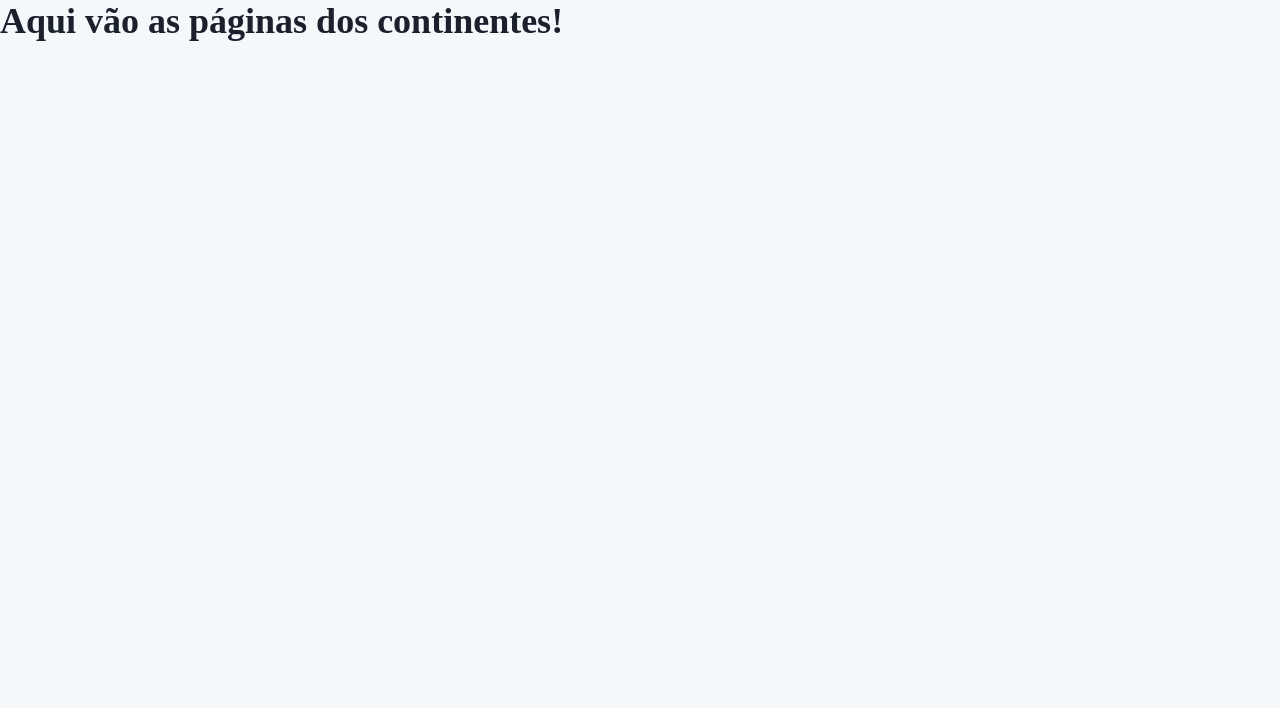
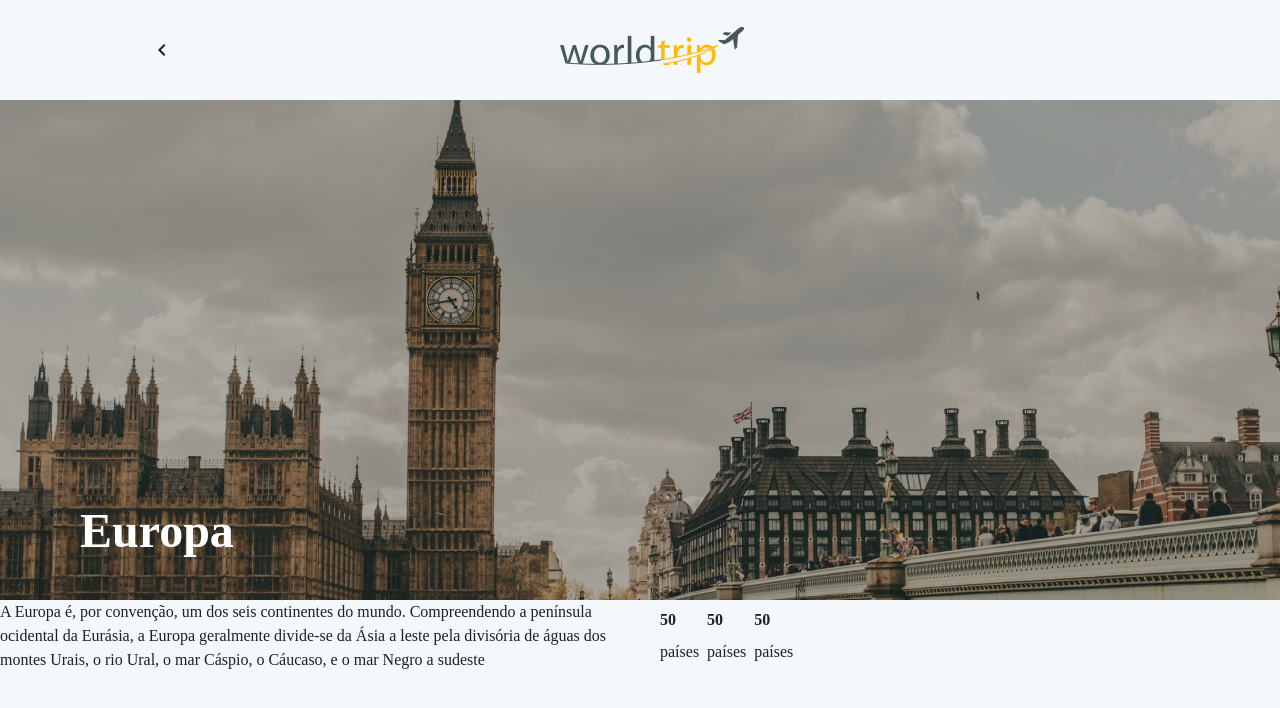
Before and after one commit to heber364/worldtrip, a Next.js app: page /1 in a window 1280 px wide. Shown: the top 708 px of the page. Built offline with nearby package versions, Linux system fonts and the light colour scheme.

Commit message:
Corrigindo bugs

```diff
--- a/src/components/Carousel/index.tsx
+++ b/src/components/Carousel/index.tsx
@@ -1,5 +1,5 @@
 import { Swiper, SwiperSlide } from "swiper/react";
-import  { Gradient }  from "./gradient"
+import  { Gradient }  from "./Gradient"
 
 import "swiper/css";
 import "swiper/css/navigation";
--- a/src/components/Header/index.tsx
+++ b/src/components/Header/index.tsx
@@ -1,8 +1,17 @@
 import { Flex, Image } from "@chakra-ui/react";
 import { ChevronLeftIcon } from "@chakra-ui/icons";
+import Link from "next/link";
+import { useRouter } from "next/router";
 
 export function Header() {
-  return (
+  const { asPath } = useRouter();
+
+  let isHomeActive = false;
+  if (String(asPath) === "/") {
+    isHomeActive = true;
+  }
+
+  return isHomeActive ? (
     <Flex
       as="header"
       h="100px"
@@ -11,13 +20,22 @@ export function Header() {
       alignItems="center"
       justifyContent="center"
     >
-      <ChevronLeftIcon
-        mr="auto"
-        w={6}
-        h={6}
+      <Image src="/images/logo.png" />
+    </Flex>
+  ) : (
+    <Flex
+      as="header"
+      h="100px"
+      w="100%"
+      p=" 0 150px"
+      alignItems="center"
+      justifyContent="center"
+    >
+     <Link href="/">
+       <ChevronLeftIcon cursor="pointer" mr="auto" w={6} h={6} />
+      </Link>
 
-      />
-      <Image src="/images/logo.png" mr="auto"/>
+      <Image src="/images/logo.png" mr="auto" />
     </Flex>
   );
 }
--- a/src/pages/[continent].tsx
+++ b/src/pages/[continent].tsx
@@ -1,7 +1,50 @@
-import { Heading } from "@chakra-ui/react";
+import { Box, Heading, SimpleGrid, Text, Flex, Stack, HStack } from "@chakra-ui/react";
 
-export default function Continent(){
-    return(
-        <Heading>Aqui vão as páginas dos continentes!</Heading>
-    )
+export default function Continent() {
+  return (
+    <>
+      <Box
+        bgImage="url('/images/europa2.png')"
+        bgRepeat="no-repeat"
+        bgSize="cover"
+        h="500px"
+        w="100%"
+      >
+        <Flex
+          maxW="1200px"
+          h="100%"
+          m="0 auto"
+          pl="40px"
+          pb="40px"
+          alignItems="end"
+        >
+          <Heading as="h1" color="white" fontSize="48px">
+            Europa
+          </Heading>
+        </Flex>
+      </Box>
+      <SimpleGrid columns={2} spacing={10} >
+        <Text>
+          A Europa é, por convenção, um dos seis continentes do mundo.
+          Compreendendo a península ocidental da Eurásia, a Europa geralmente
+          divide-se da Ásia a leste pela divisória de águas dos montes Urais, o
+          rio Ural, o mar Cáspio, o Cáucaso, e o mar Negro a sudeste
+        </Text>
+        <HStack>
+          <Stack>
+            <Text as="b">50</Text>
+            <Text as="span">países</Text>
+          </Stack>
+          <Stack>
+            <Text as="b">50</Text>
+            <Text as="span">países</Text>
+          </Stack>
+          <Stack>
+            <Text as="b">50</Text>
+            <Text as="span">países</Text>
+          </Stack>
+        </HStack>
+      </SimpleGrid>
+    </>
+  );
 }
--- a/src/pages/_app.tsx
+++ b/src/pages/_app.tsx
@@ -1,11 +1,14 @@
 import type { AppProps } from "next/app";
 import { ChakraProvider } from "@chakra-ui/react";
 import { theme } from "../styles/theme";
+import { Header } from "../components/Header";
+
 import "../styles/styles.scss";
 
 function MyApp({ Component, pageProps }: AppProps) {
   return (
     <ChakraProvider theme={theme}>
+      <Header />
       <Component {...pageProps} />
     </ChakraProvider>
   );
--- a/src/pages/index.tsx
+++ b/src/pages/index.tsx
@@ -1,4 +1,4 @@
-import { Header } from "../components/Header";
+
 import { Carousel } from "../components/Carousel";
 import {
   Box,
@@ -14,7 +14,7 @@ import {
 export default function Home() {
   return (
     <>
-      <Header />
+
       <Box
         bgImage="url('/images/Background.png')"
         bgRepeat="no-repeat"
```
Also changed, not shown: public/images/europa2.png (added).
